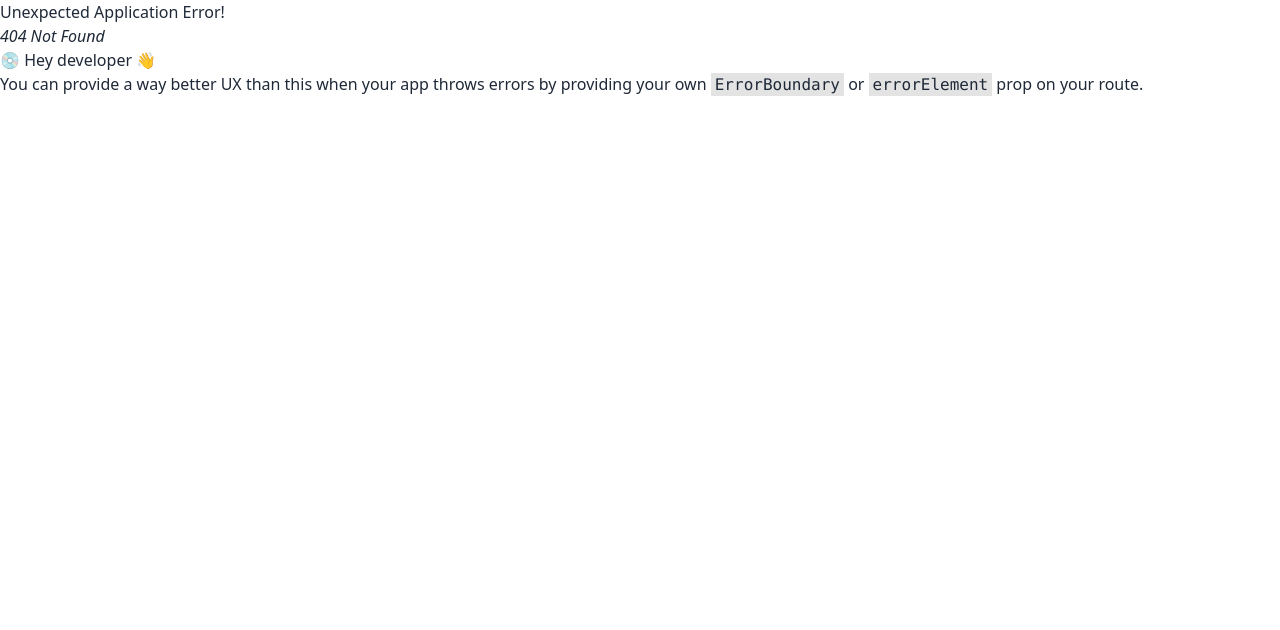
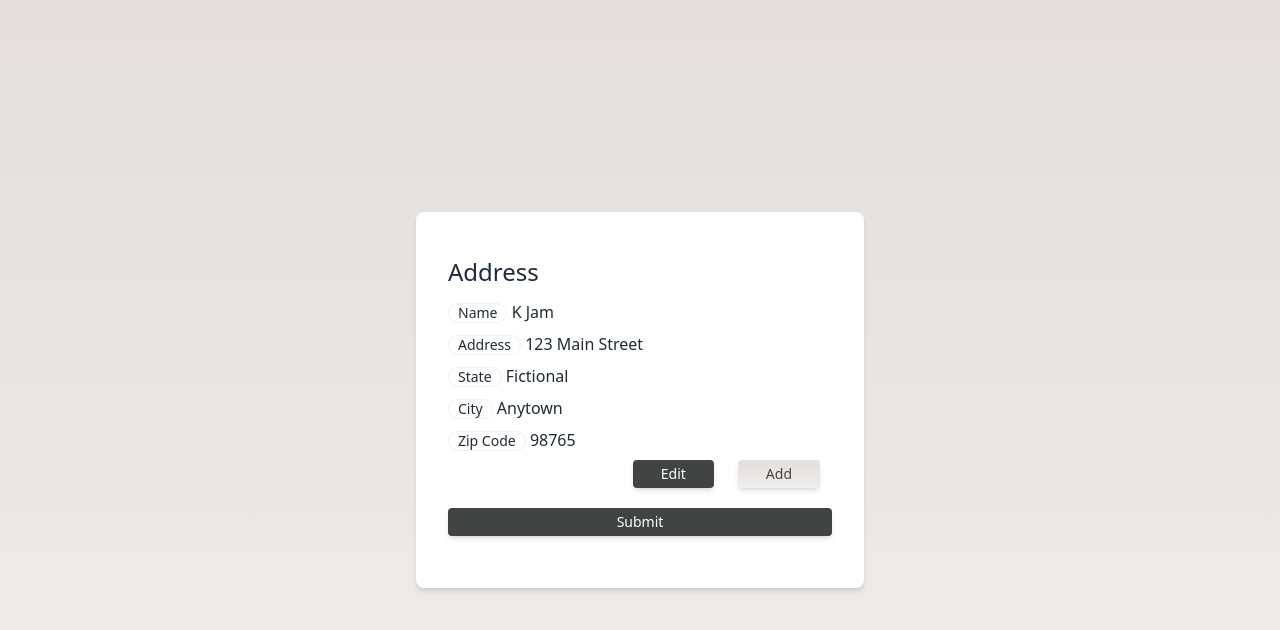
Before and after one commit to kanphatdev/RRPKShoe, a React (Vite) app: page /updates-address/1 in a window 1280 px wide. Before the commit this address had no page. Shown: the top 630 px of the page. Built offline with nearby package versions, Linux system fonts and the light colour scheme.

Commit message:
aad UpdateAddressPage

```diff
--- a/src/main.jsx
+++ b/src/main.jsx
@@ -14,6 +14,7 @@ import Profilepage from './pages/Profilepage.jsx';
 import ProductDetailpage from './pages/ProductDetailpage.jsx';
 import ResetPasswordPage from './pages/Resetpassword.jsx';
 import Productpage from './pages/Productpage.jsx';
+import UpdateAddressPage from './pages/UpdateAddressPage.jsx';
 const router = createBrowserRouter([
   {
     path: "/",
@@ -47,6 +48,10 @@ const router = createBrowserRouter([
     path: "/password/:id",
     element: <><ResetPasswordPage /></>,
   },
+  {
+    path: "/updates-address/:id",
+    element: <><UpdateAddressPage /></>,
+  },
 ]);
 
 ReactDOM.createRoot(document.getElementById('root')).render(
--- /dev/null
+++ b/src/pages/UpdateAddressPage.jsx
@@ -0,0 +1,40 @@
+import React from 'react';
+
+const UpdateAddressPage = () => {
+  return (
+    <div className="bg-gradient-to-b from-[#e4dede] to-[#efeded] min-h-screen flex items-center justify-center">
+      <div className="bg-white p-8 rounded-lg shadow-md max-w-md w-full">
+        <div className="my-3">
+          <h1 className="text-2xl capitalize">address</h1>
+        </div>
+        <p className="badge capitalize">name</p> <span className="capitalize">k jam</span>
+        <div className="my-2">
+          <p className="badge capitalize">address</p> <span className="capitalize">123 Main Street</span>
+        </div>
+        <div className="my-2">
+          <p className="badge capitalize">State</p> <span className="capitalize"> Fictional</span>
+        </div>
+        <div className="my-2">
+          <p className="badge capitalize">city</p> <span className="capitalize"> Anytown</span>
+        </div>
+        <div className="my-2">
+          <p className="badge capitalize">Zip Code</p> <span className="capitalize"> 98765</span>
+        </div>
+        <div className="flex flex-col md:flex-row items-end justify-end">
+          <button type="button" className="capitalize mx-3 button-theme bg-[#424343] text-white mb-3 md:mb-0">edit</button>
+          <button type="button" className="capitalize mx-3 button-theme bg-gradient-to-b from-[#e4dede] to-[#efeded] text-[#424343]">add</button>
+        </div>
+        <div className="my-5">
+          <button
+            type="submit"
+            className="bg-[#424343] text-white px-4 py-2 capitalize button-theme hover:bg-gray-600 w-full focus:outline-none focus:shadow-outline-blue active:bg-gray-800"
+          >
+            submit
+          </button>
+        </div>
+      </div>
+    </div>
+  );
+}
+
+export default UpdateAddressPage;
```
